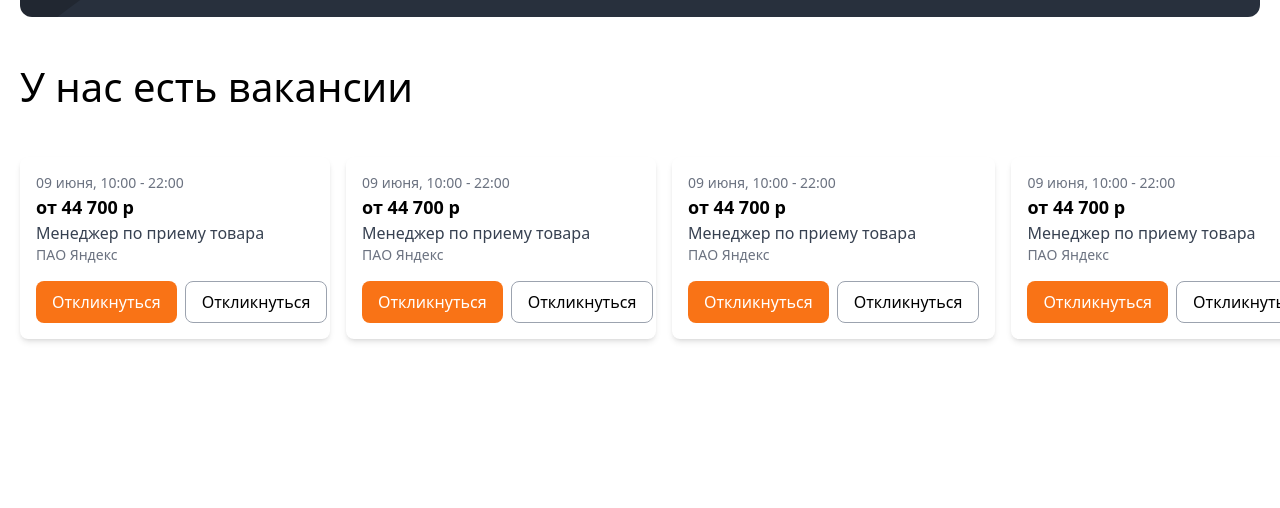
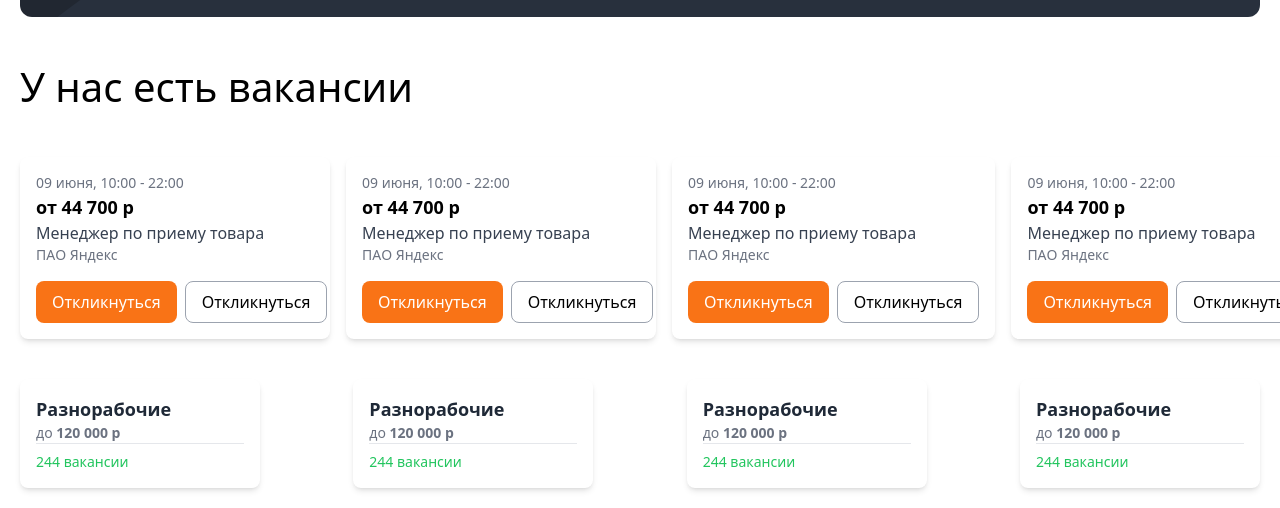
Before and after one commit to abdumajid2/test, a website: page src/index.html in a window 1280 px wide. Shown: the part 860-1368 px from the top of the page. Before the commit the page ends 1219 px from the top, so only its background shows below. Drawn offline with Linux system fonts and the light colour scheme.

Commit message:
Аввалин commit: илова кардани саҳифаи HTML

```diff
--- a/src/index.html
+++ b/src/index.html
@@ -88,6 +88,29 @@
             <button class="border border-gray-400 px-4 py-2 rounded-lg">Откликнуться</button>
         </div>
     </div>
+
+</div>
+<div class="flex flex-col m-auto xl:flex xl:justify-between xl:flex-row p-[20px] gap-4">
+    <div class="bg-white shadow-md rounded-lg p-4 w-60">
+        <h2 class="text-gray-800 font-semibold text-lg">Разнорабочие</h2>
+        <p class="text-gray-500 text-sm">до <span class="font-semibold">120 000 р</span></p><hr>
+        <p class="text-green-500 text-sm mt-2">244 вакансии</p>
+    </div>
+    <div class="bg-white shadow-md rounded-lg p-4 w-60">
+        <h2 class="text-gray-800 font-semibold text-lg">Разнорабочие</h2>
+        <p class="text-gray-500 text-sm">до <span class="font-semibold">120 000 р</span></p><hr>
+        <p class="text-green-500 text-sm mt-2">244 вакансии</p>
+    </div>
+    <div class="bg-white shadow-md rounded-lg p-4 w-60">
+        <h2 class="text-gray-800 font-semibold text-lg">Разнорабочие</h2>
+        <p class="text-gray-500 text-sm">до <span class="font-semibold">120 000 р</span></p><hr>
+        <p class="text-green-500 text-sm mt-2">244 вакансии</p>
+    </div>
+    <div class="bg-white shadow-md rounded-lg p-4 w-60">
+        <h2 class="text-gray-800 font-semibold text-lg">Разнорабочие</h2>
+        <p class="text-gray-500 text-sm">до <span class="font-semibold">120 000 р</span></p><hr>
+        <p class="text-green-500 text-sm mt-2">244 вакансии</p>
+    </div>
 </div>
 </body>
 </html>
```
Also changed, not shown: src/output.css.
